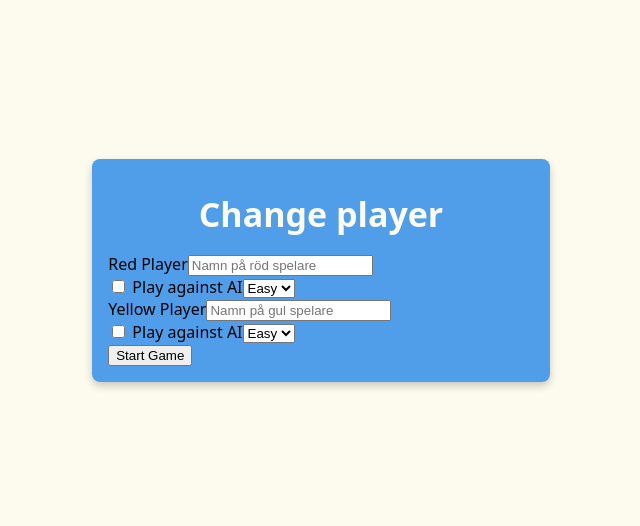
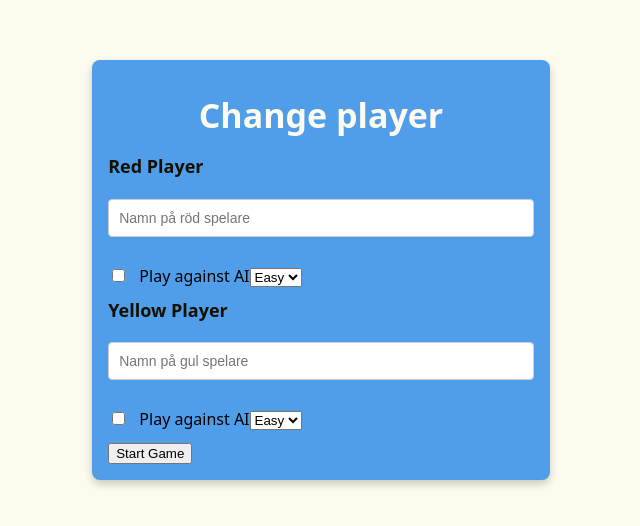
Before and after one commit to EricClasson/Connect_4_group_project, a React (Vite) app: page / in a window 1280 px wide. Shown: the part 138-664 px from the top of the page, without its empty margins (319-959 px from the left). Built offline with nearby package versions, Linux system fonts and the light colour scheme.

Commit message:
player-selection style

```diff
--- a/src/styles/registerCreatePlayer.css
+++ b/src/styles/registerCreatePlayer.css
@@ -24,3 +24,29 @@ body {
   font-size: 34px;
   margin-block: 1rem;
 }
+
+.player-selection {
+  margin-bottom: 1rem;
+}
+
+.player-selection label {
+  display: block;
+  font-size: 18px;
+  color: var(--color-text);
+  font-weight: 600;
+  margin-bottom: 1.31rem;
+}
+
+.player-selection input[type='text'] {
+  width: 100%;
+  padding: 0.625rem;
+  border: 1px solid #ccc;
+  border-radius: var(--borderRadius-reg);
+  font-size: 14px;
+  box-sizing: border-box;
+}
+
+label input[type='checkbox'] {
+  margin-right: 0.625rem;
+  margin-block: 1rem;
+}
```
